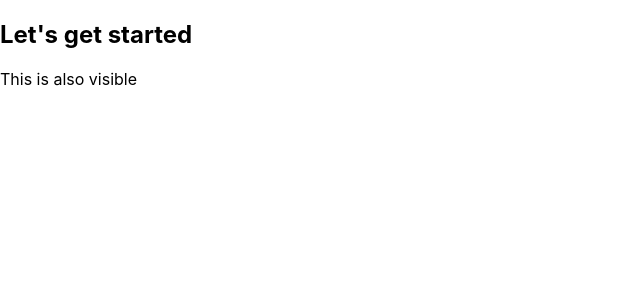
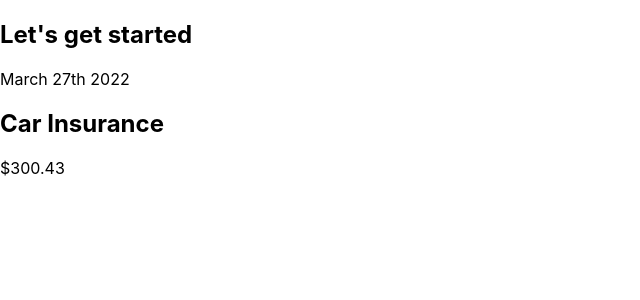
Before and after one commit to lioneltraore/react-course, a React (Create React App) app in the folder project-init/: page / in a window 1280 px wide. Shown: the top 300 px of the page, without its empty margins (0-640 px from the left). Built offline with nearby package versions, Linux system fonts and the light colour scheme.

Commit message:
add expense component

```diff
--- a/project-init/src/App.js
+++ b/project-init/src/App.js
@@ -1,11 +1,11 @@
-import logo from './logo.svg';
 import './App.css';
+import ExpenseItem from './components/ExpenseItem';
 
 function App() {
   return (
     <div>
-     <h2>Let's get started</h2>
-     <p>This is also visible</p>
+      <h2>Let's get started</h2>
+      <ExpenseItem />
     </div>
   );
 }
--- /dev/null
+++ b/project-init/src/components/ExpenseItem.js
@@ -0,0 +1,13 @@
+function ExpenseItem() {
+    return (
+        <div>
+            <div>March 27th 2022</div>
+            <div>
+                <h2>Car Insurance</h2>
+                <div>$300.43</div>
+            </div>
+        </div>
+    );
+}
+
+export default ExpenseItem;
```
